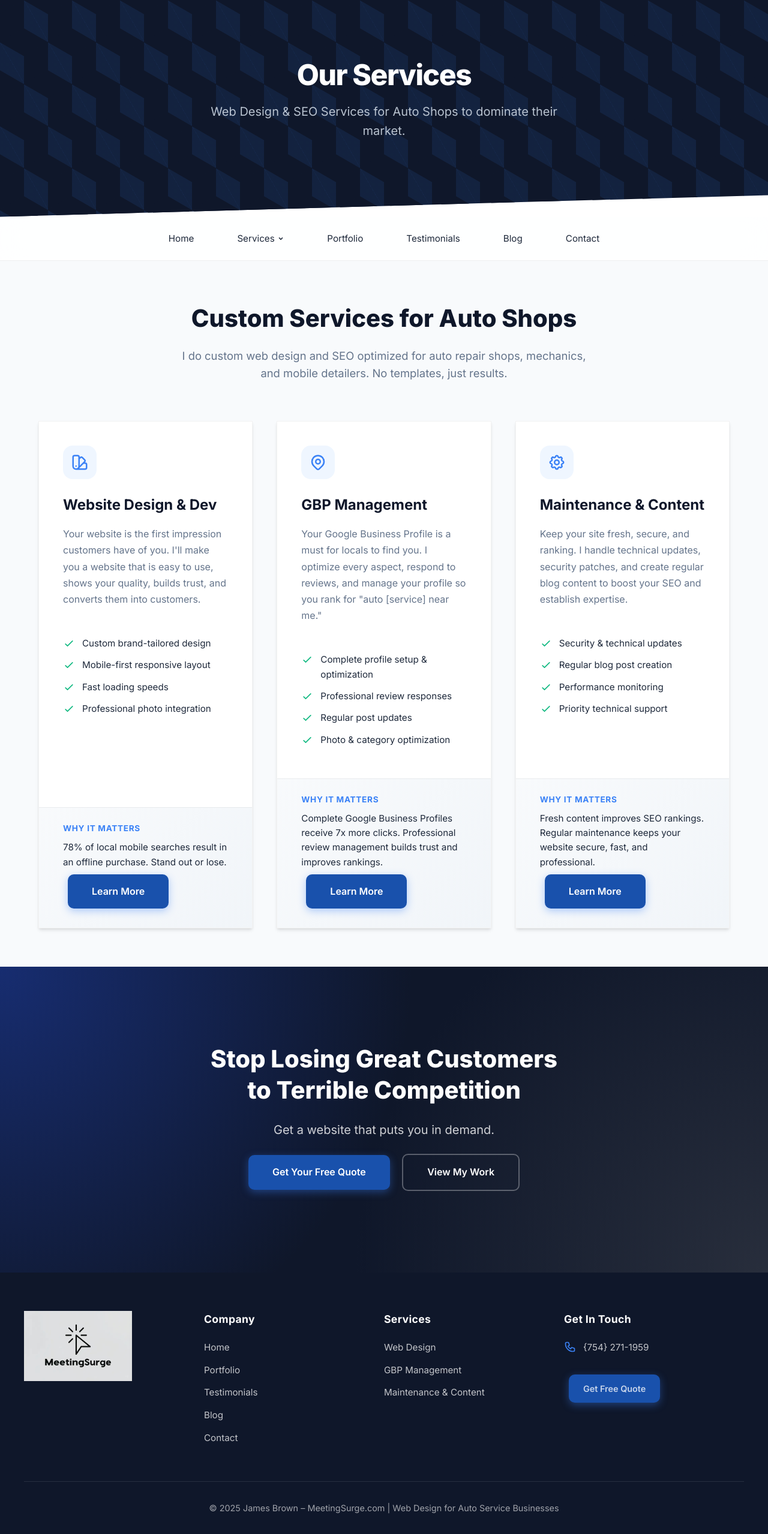
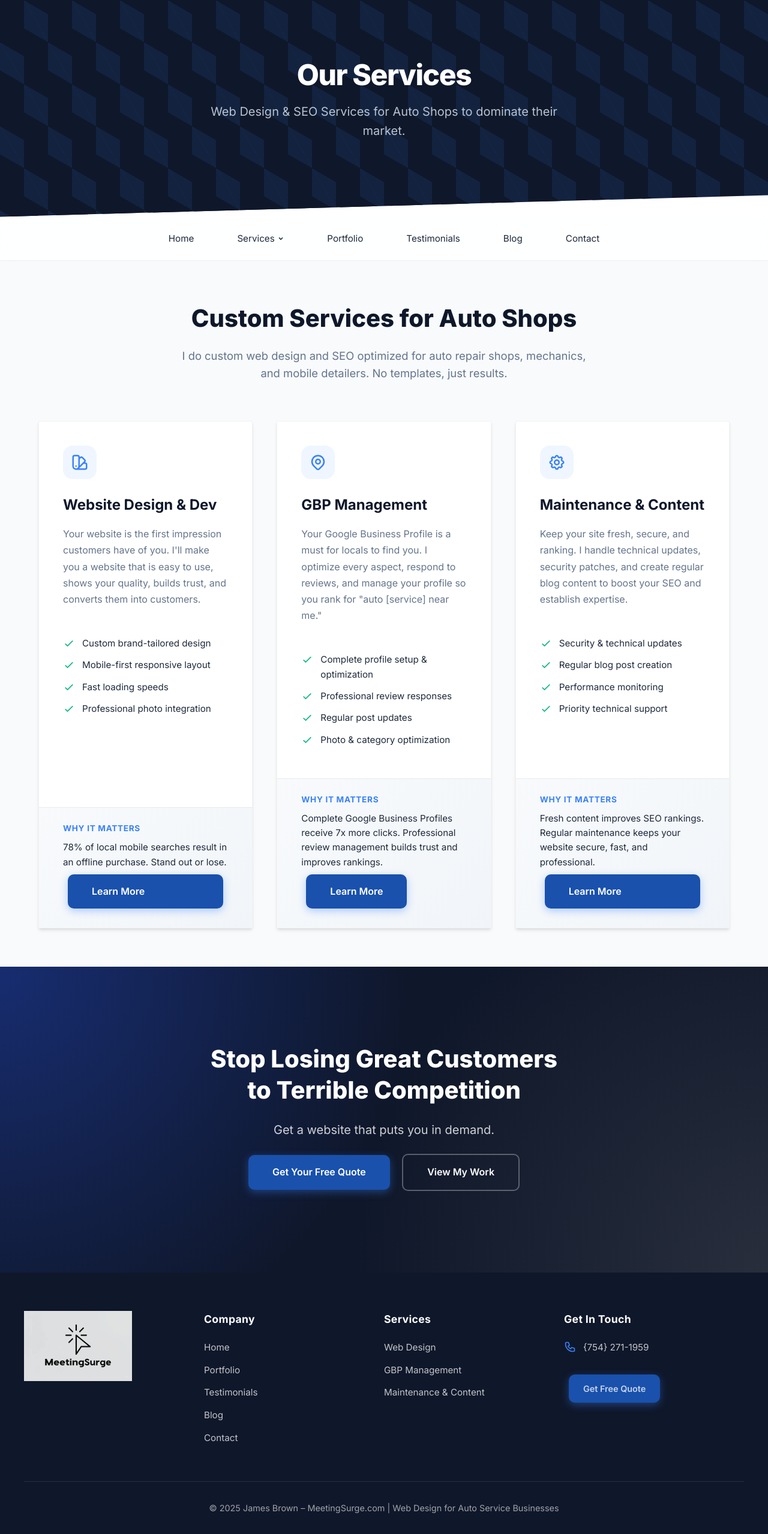
Before and after one commit to JamesBrownR/MeetingSurge, a Jekyll site: the page built from services/index.html, in a window 1280 px wide. Shown: the whole page at 60% size. Built offline with Jekyll 4.4.1, drawn with Linux system fonts in a browser that asks for light colours.

Commit message:
Update index.html

```diff
--- a/services/index.html
+++ b/services/index.html
@@ -115,7 +115,9 @@
       background: linear-gradient(135deg, #f8fafc 0%, #f1f5f9 100%);
       padding: 1.5rem 2.5rem;
       border-top: 1px solid rgba(0,0,0,0.05);
-     align-items:center;
+     justify-content:center;
+     flex-direction: column;
+     display:flex;
     }
 
     .impact-box h4 {
@@ -171,7 +173,7 @@
       <div class="impact-box">
         <h4>Why It Matters</h4>
         <p>78% of local mobile searches result in an offline purchase. Stand out or lose.</p>
-         <div> <a href="/services/web-design" class="cta-button">Learn More   </a>  </div>
+         <a href="/services/web-design" class="cta-button">Learn More   </a>
       </div>
 
     </div>
@@ -217,7 +219,7 @@
       <div class="impact-box">
         <h4>Why It Matters</h4>
         <p>Fresh content improves SEO rankings. Regular maintenance keeps your website secure, fast, and professional.</p>
- <div>     <a href="/services/maintenance" class="cta-button">Learn More</a>  </div>
+    <a href="/services/maintenance" class="cta-button">Learn More</a>
       </div>
 
     </div>
```
